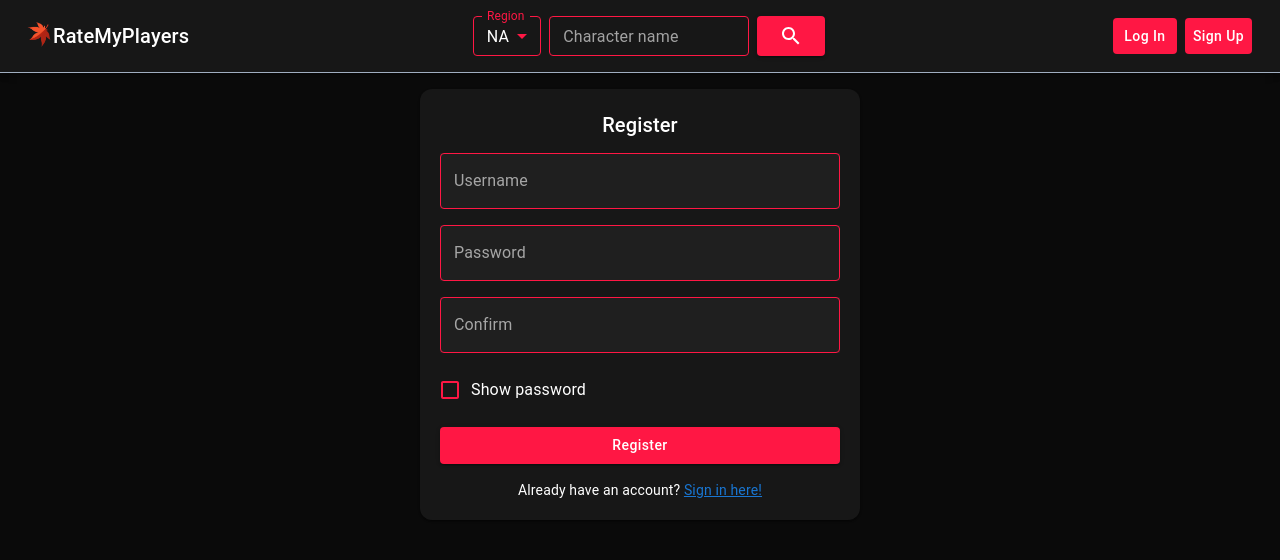
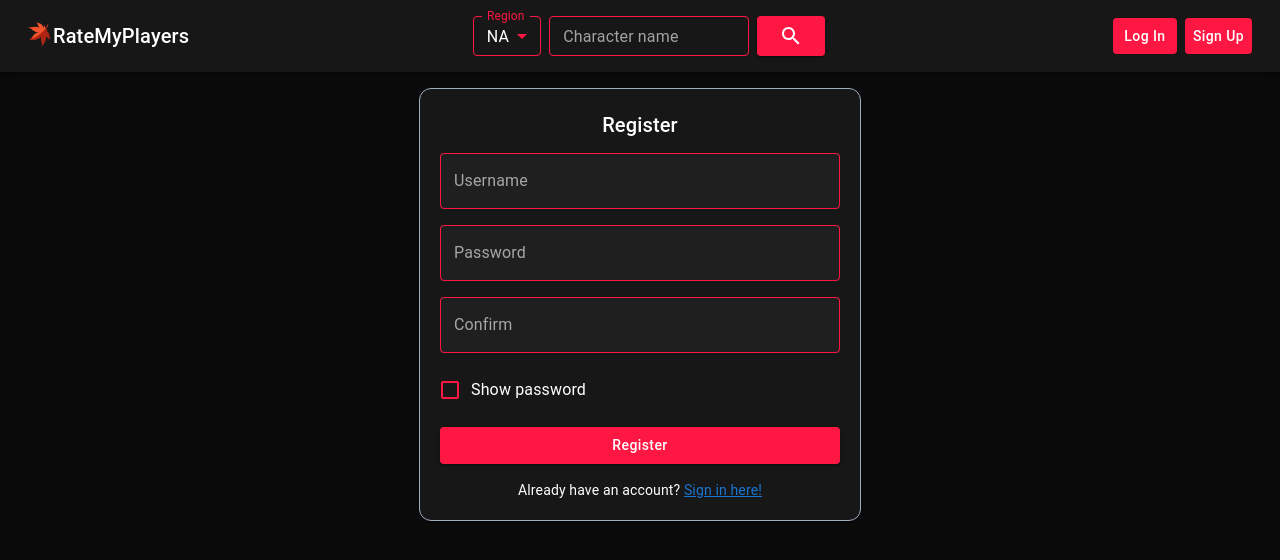
Before and after one commit to davidlu98/ratemyplayers, a React (Vite) app in the folder frontend/: page /register in a window 1280 px wide. Shown: the top 560 px of the page. Built offline with nearby package versions, Linux system fonts and the light colour scheme.

Commit message:
border around login and register

```diff
--- a/frontend/src/Login.jsx
+++ b/frontend/src/Login.jsx
@@ -68,6 +68,7 @@ export default function Login({ setUser }) {
           maxWidth: { xs: "350px", sm: "400px" },
           textAlign: "center",
           borderRadius: "12px",
+          border: "1px solid #a0aec0",
         }}
       >
         <Typography variant="h6" sx={{ marginBottom: "12px", color: "white" }}>
--- a/frontend/src/Navbar.jsx
+++ b/frontend/src/Navbar.jsx
@@ -37,7 +37,8 @@ export default function ButtonAppBar({ user, logout }) {
     <Box sx={{ flexGrow: 1 }}>
       <AppBar
         position="static"
-        sx={{ backgroundColor: "#171717", borderBottom: "1px solid #a0aec0" }}
+        // sx={{ backgroundColor: "#171717", borderBottom: "1px solid #a0aec0" }}
+        sx={{ backgroundColor: "#171717" }}
       >
         <Toolbar
           sx={{
--- a/frontend/src/Register.jsx
+++ b/frontend/src/Register.jsx
@@ -70,6 +70,7 @@ export default function Register({ setUser }) {
           maxWidth: { xs: "350px", sm: "400px" },
           textAlign: "center",
           borderRadius: "12px",
+          border: "1px solid #a0aec0",
         }}
       >
         <Typography variant="h6" sx={{ marginBottom: "12px", color: "white" }}>
```
